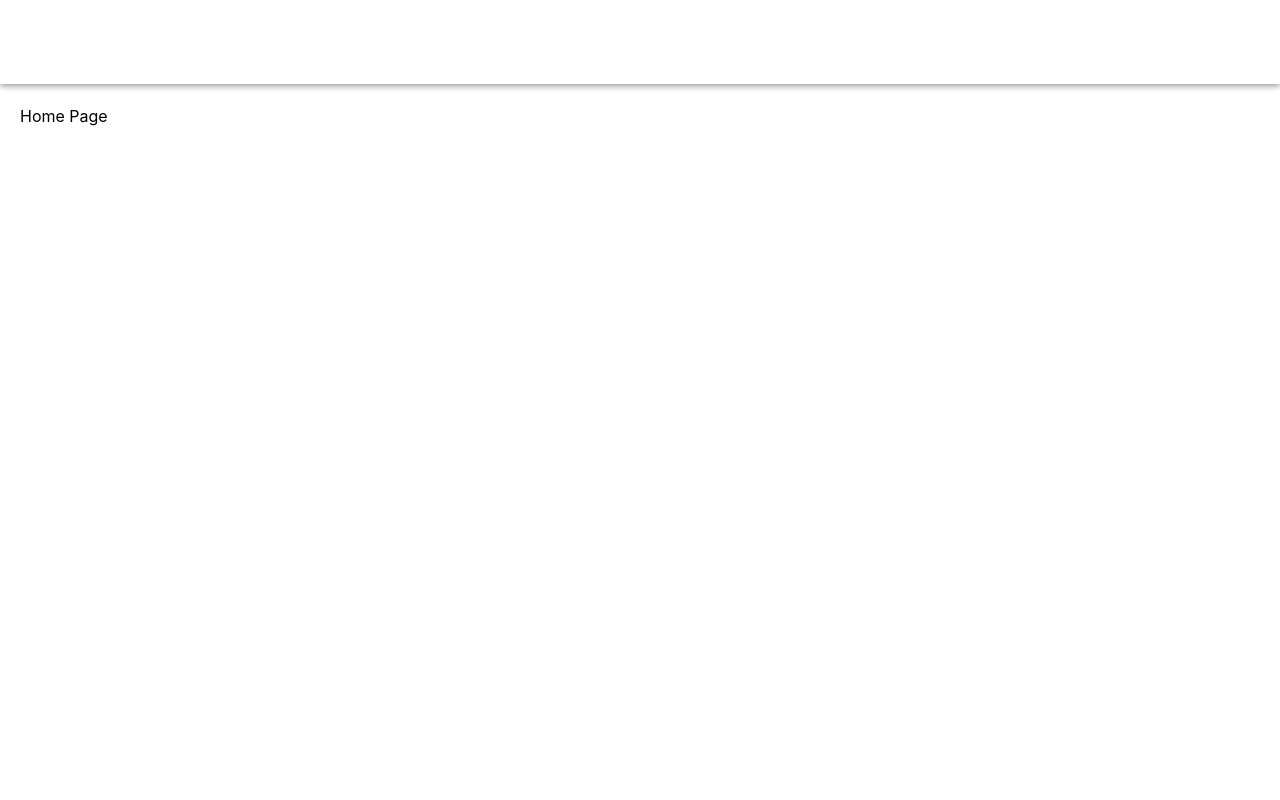
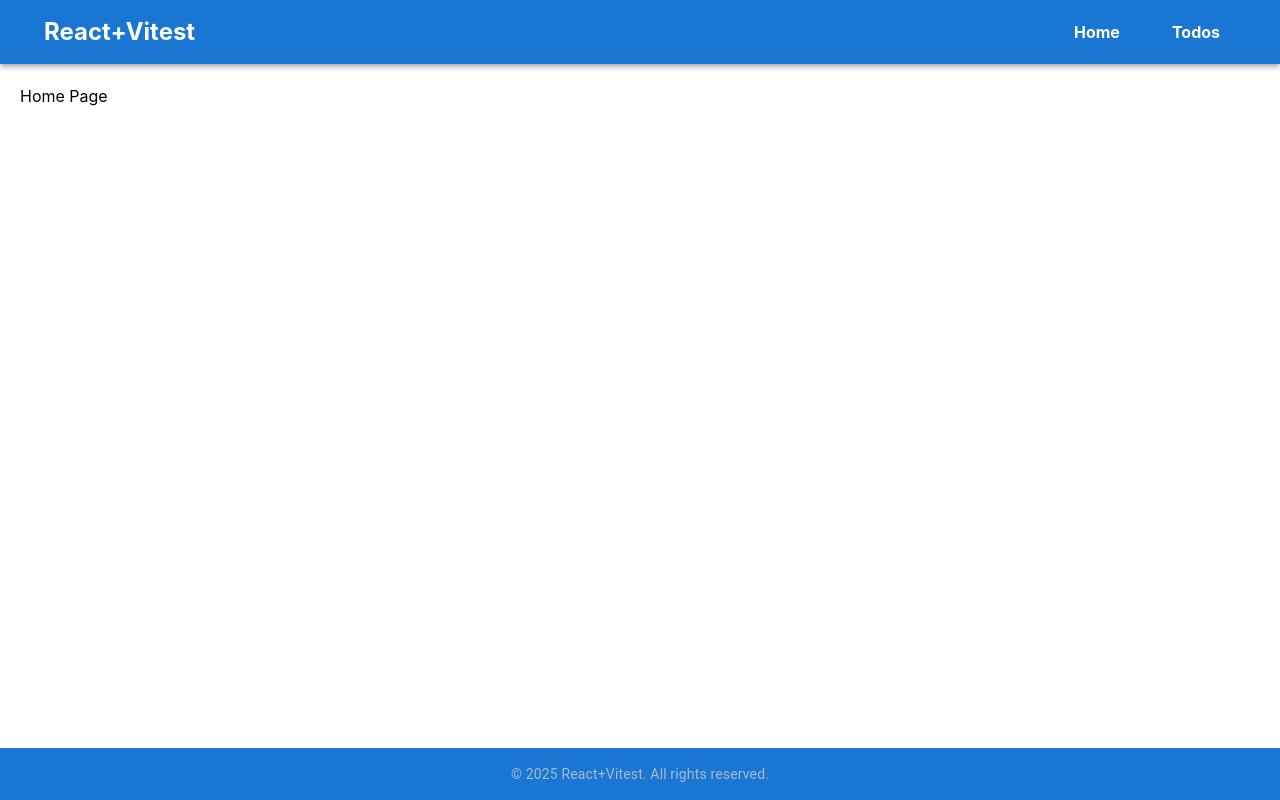
Before and after one commit to AkramAltaf/react-vitest, a React (Vite) app: page / in a window 1280 px wide. Built offline with nearby package versions, Linux system fonts and the light colour scheme.

Commit message:
color update

```diff
--- a/src/components/footer/footer.module.scss
+++ b/src/components/footer/footer.module.scss
@@ -1,11 +1,12 @@
 @use "../../styles/index" as *;
 
 .footer {
-  background-color: var(--primary-color);
-  color: white;
+  background-color: #1976d2;
+  color: #ccc;
   text-align: center;
   padding: 16px 0;
   margin-top: auto;
+  box-shadow: $shadow;
 }
 
 .copyright {
--- a/src/components/header/header.module.scss
+++ b/src/components/header/header.module.scss
@@ -1,14 +1,14 @@
 @use "../../styles/index" as *;
 
 .navbar {
-  background-color: var(--primary-color) !important;
-  padding: 10px 20px;
+  background-color: #1976d2;
+  padding: 0 20px;
 
   .logo {
     flex-grow: 1;
     font-size: 24px;
     font-weight: bold;
-    color: white;
+    color: var(--text-color);
   }
 
   .navLinks {
@@ -25,7 +25,7 @@
     text-decoration: none;
     font-weight: bold;
     padding: 8px 16px;
-    border-radius: 5px;
+    border-radius: $border-radius;
     transition: background 0.3s;
 
     &:hover {
@@ -52,6 +52,7 @@
   padding: 20px;
   background: var(--background-color);
   height: 100%;
+  box-shadow: $shadow;
 
   .closeButton {
     float: right;
@@ -63,7 +64,8 @@
     color: var(--text-color);
     padding: 10px;
     display: block;
-    border-radius: 5px;
+    border-radius: $border-radius;
+    transition: background 0.3s;
 
     &:hover {
       background: var(--primary-color);
```
